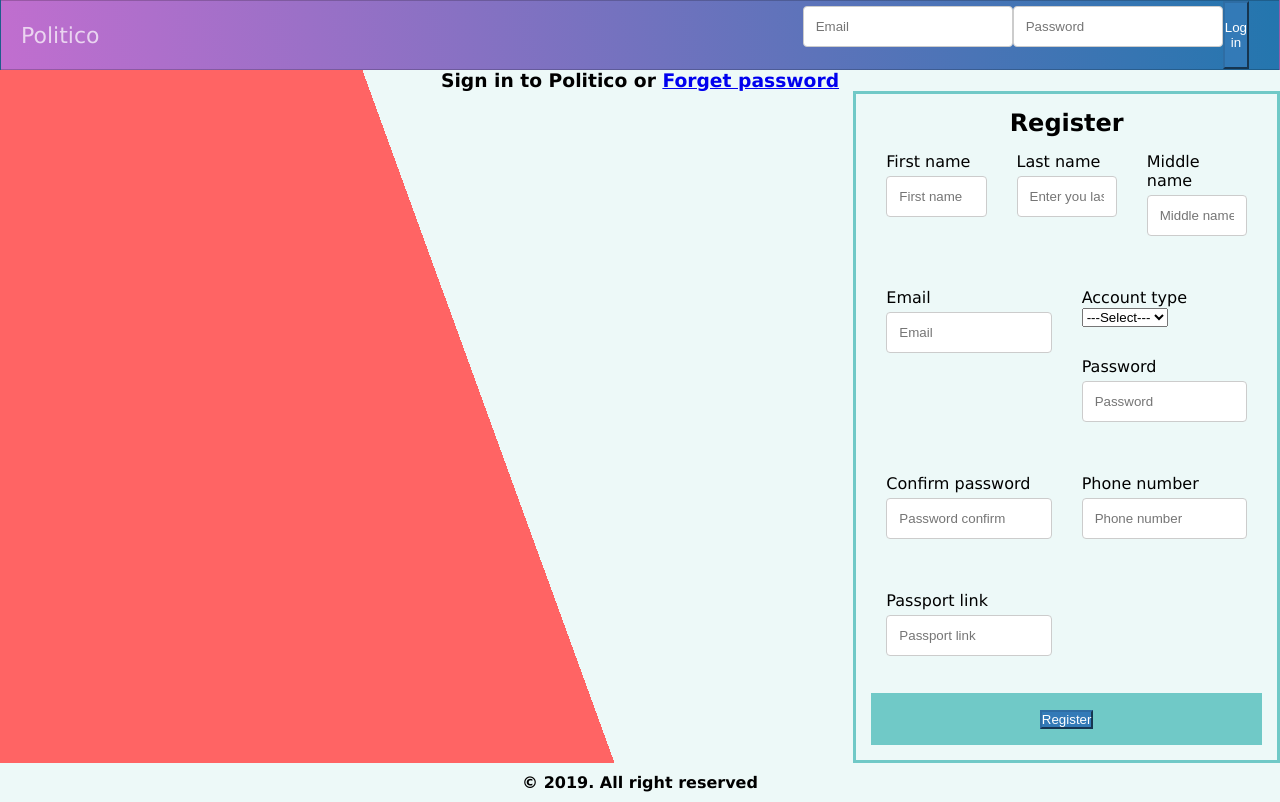
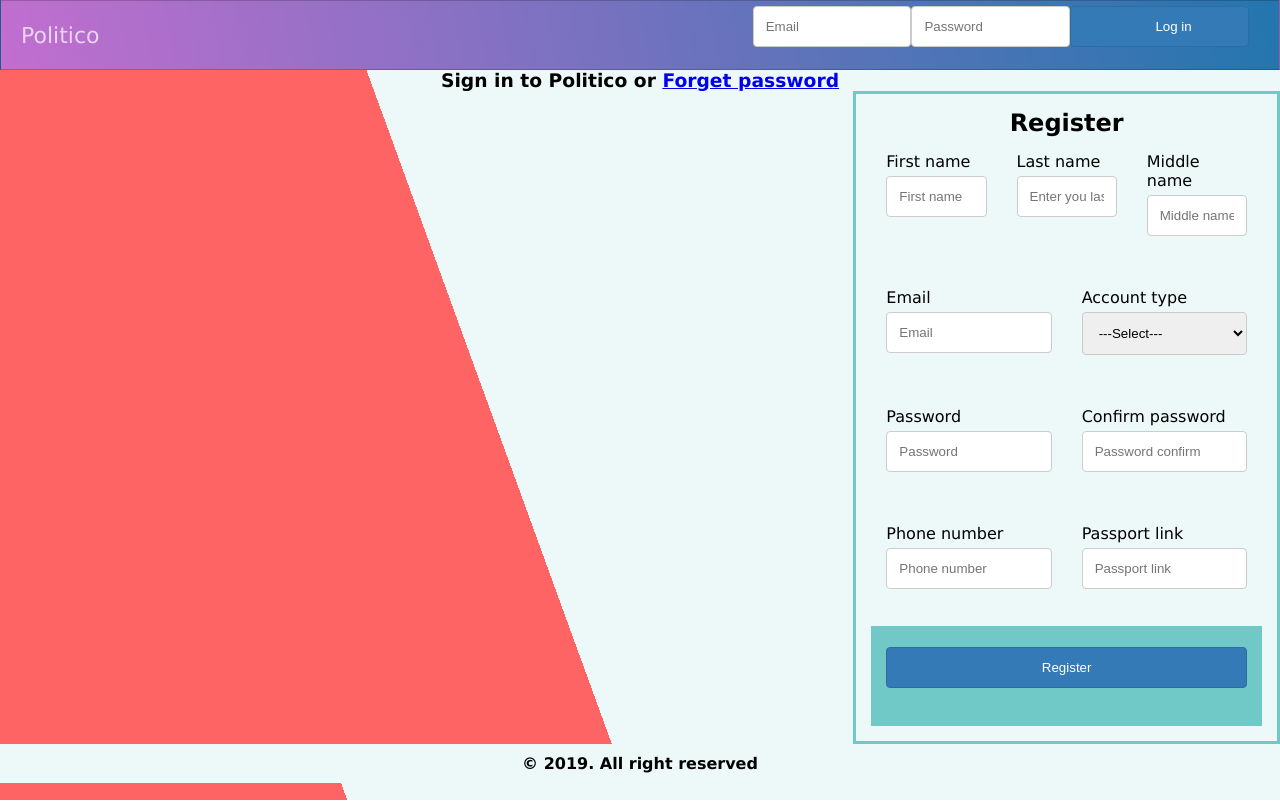
Before and after one commit to AJAkimana/politico, a plain HTML site: page UI/index.html in a window 1280 px wide. Drawn offline with Linux system fonts and the light colour scheme.

Commit message:
Refactoring pages

```diff
--- a/public/css/style.css
+++ b/public/css/style.css
@@ -18,7 +18,7 @@
 html {
   font-family: "Lucida Sans", sans-serif;
 }
-input[type=text], input[type=password], input[type=email], select .btn-login{
+input[type=text], input[type=password], input[type=email], select, .btn-login{
   width: 100%;
   padding: 12px;
   border: 1px solid #ccc;
@@ -72,6 +72,9 @@ tr:nth-child(even) {
 }
 .box-login{
   border: 3px solid #70c9c7;
+}
+.sm-padding{
+  padding-left: 40px;
 }
 .footer {
   /*position: fixed;*/
```
